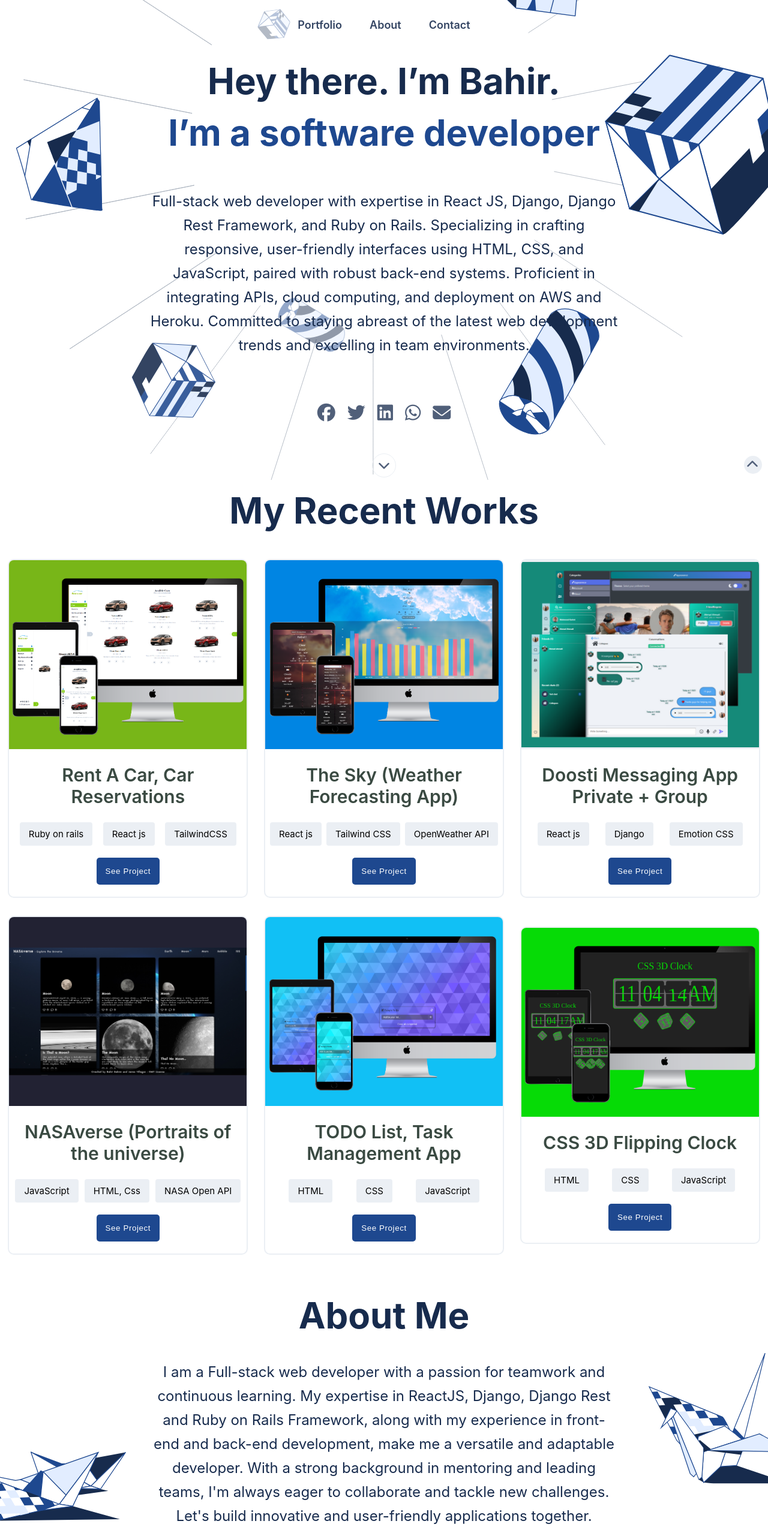
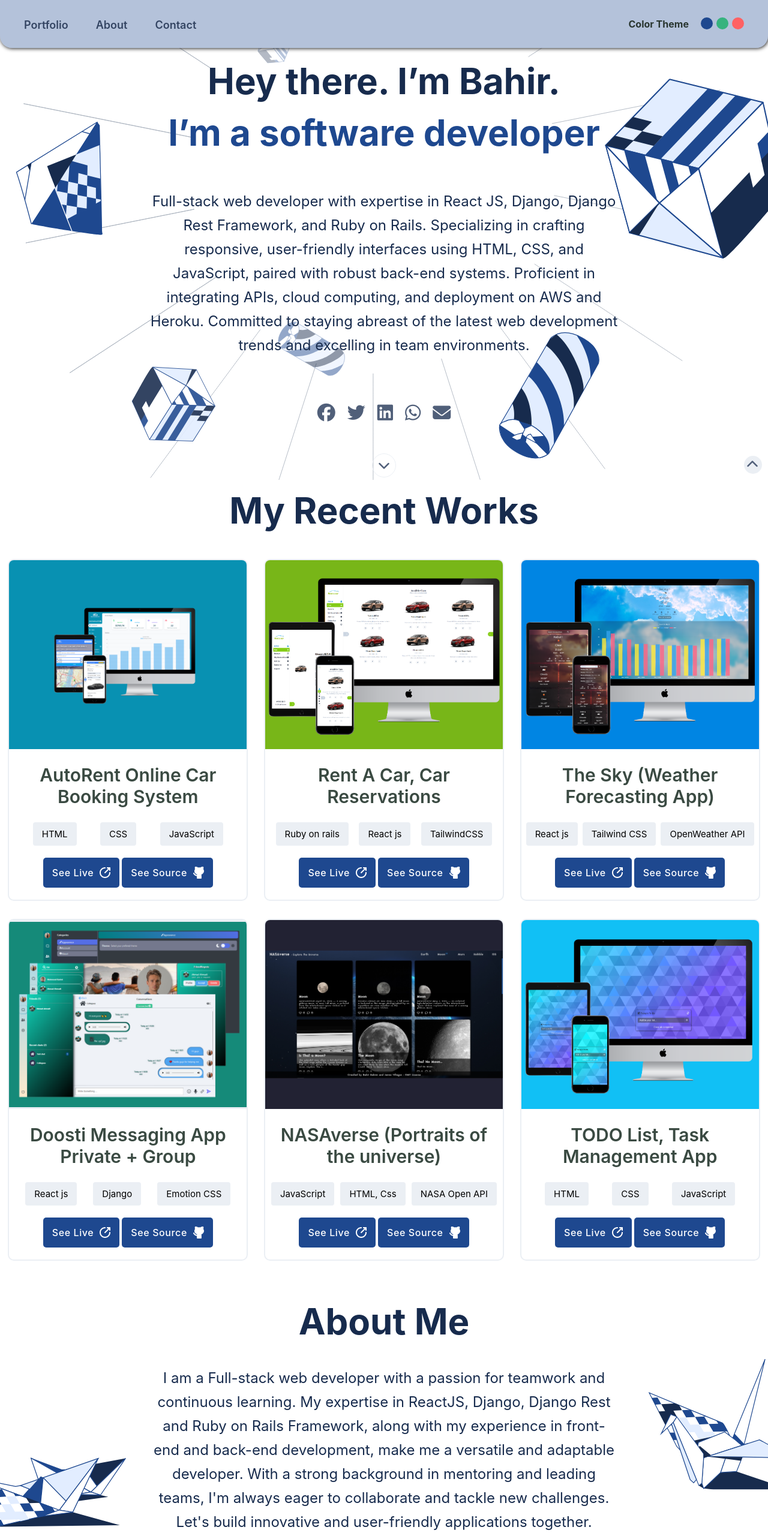
Before and after one commit to BahirHakimy/My-Portfolio, a website: page index.html in a window 1280 px wide. Shown: the top 2561 px of the page at 60% size. Drawn offline with Linux system fonts and the light colour scheme.

Commit message:
Added changes

```diff
--- a/index.html
+++ b/index.html
@@ -14,6 +14,36 @@
   <body class="theme1">
     <div id="modal-container"></div>
     <div id="theme-panel" class="flex-center">
+      <a
+        href="#welcome"
+        id="back-to-top"
+        class="flex-center"
+        aria-label="back-to-top"
+        title="back to top"
+      >
+        <i class="fa-solid fa-chevron-up"></i
+      ></a>
+    </div>
+    <div id="container">
+      <header id="header">
+        <a href="#" id="logo">Welcome</a>
+        <nav id="hamburger">
+          <i id="hamburger-icon" class="fa-solid fa-bars"></i>
+        </nav>
+        <nav class="desktop-nav">
+          <a href="#welcome" onclick="hideMobileNav()" class="nav-item"
+            >Portfolio</a
+          >
+          <a href="#about-me" onclick="hideMobileNav()" class="nav-item"
+            >About</a
+          >
+          <a href="#contact-form" onclick="hideMobileNav()" class="nav-item"
+            >Contact</a
+          >
+        </nav>
+        <div id="color-theme-panel">
+          <p>Color Theme</p>
+          <div id="color-theme-selector">
             <button
               title="Select color-theme 1"
               id="theme1"
@@ -32,35 +62,10 @@
               class="theme-selector"
               onclick="setTheme('theme3')"
             ></button>
-      <a
-        href="#welcome"
-        id="back-to-top"
-        class="flex-center"
-        aria-label="back-to-top"
-        title="back to top"
-      >
-        <i class="fa-solid fa-chevron-up"></i
-      ></a>
           </div>
-    <div id="container">
+        </div>
+      </header>
       <main>
-        <header id="header">
-          <a href="#" id="logo">Welcome</a>
-          <nav id="hamburger">
-            <i id="hamburger-icon" class="fa-solid fa-bars"></i>
-          </nav>
-          <nav class="desktop-nav">
-            <a href="#welcome" onclick="hideMobileNav()" class="nav-item"
-              >Portfolio</a
-            >
-            <a href="#about-me" onclick="hideMobileNav()" class="nav-item"
-              >About</a
-            >
-            <a href="#contact-form" onclick="hideMobileNav()" class="nav-item"
-              >Contact</a
-            >
-          </nav>
-        </header>
         <section id="welcome">
           <h1 id="welcome-heading" class="heading">
             <span class="text-secondary" id="greeting-caption"
@@ -82,6 +87,7 @@
             <li class="social-icon">
               <a
                 aria-label="facebook"
+                target="_blank"
                 href="https://www.facebook.com/profile.php?id=100004886324671"
                 class="facebook"
               >
@@ -91,6 +97,7 @@
             <li class="social-icon">
               <a
                 aria-label="twitter"
+                target="_blank"
                 href="https://twitter.com/bahir_hakimi_"
                 class="twitter"
               >
@@ -100,6 +107,7 @@
             <li class="social-icon">
               <a
                 aria-label="linkedin"
+                target="_blank"
                 href="https://linkedin.com/in/bahir-hakimi"
                 class="linkedin"
               >
@@ -114,6 +122,7 @@
             <li class="social-icon">
               <a
                 aria-label="gmail"
+                target="_blank"
                 href="mailto:bahirhakimy2020@gmail.com"
                 class="gmail"
               >
@@ -140,6 +149,37 @@
           <div id="indicator"></div>
         </div>
         <div class="project-card flex-center">
+          <div class="image-placeholder" style="background-color: #0891b2">
+            <img
+              width="100%"
+              src="./assets/images/autorent-mobile.png"
+              alt="app-preview"
+            />
+          </div>
+          <h2 class="project-title">AutoRent Online Car Booking System</h2>
+          <ul class="languages">
+            <li class="language-tags">HTML</li>
+            <li class="language-tags">CSS</li>
+            <li class="language-tags">JavaScript</li>
+          </ul>
+          <div id="project-buttons-container">
+            <a
+              target="_blank"
+              href="https://autorent-rentals.onrender.com/"
+              class="modal-button"
+            >
+              See Live <img src="./assets/icons/see-live.svg" alt="icon" />
+            </a>
+            <a
+              target="_blank"
+              href="https://github.com/BahirHakimy/autorent"
+              class="modal-button"
+            >
+              See Source <img src="./assets/icons/githubWhite.svg" alt="icon" />
+            </a>
+          </div>
+        </div>
+        <div class="project-card flex-center">
           <div class="image-placeholder" style="background-color: #78b618">
             <img
               width="100%"
@@ -153,7 +193,22 @@
             <li class="language-tags">React js</li>
             <li class="language-tags">TailwindCSS</li>
           </ul>
-          <button class="button project-btn">See Project</button>
+          <div id="project-buttons-container">
+            <a
+              target="_blank"
+              href="https://rent-a-car-lmhu.onrender.com/"
+              class="modal-button"
+            >
+              See Live <img src="./assets/icons/see-live.svg" alt="icon" />
+            </a>
+            <a
+              target="_blank"
+              href="https://github.com/BahirHakimy/rent-a-car"
+              class="modal-button"
+            >
+              See Source <img src="./assets/icons/githubWhite.svg" alt="icon" />
+            </a>
+          </div>
         </div>
         <div class="project-card flex-center">
           <div class="image-placeholder" style="background-color: #0085e3">
@@ -169,7 +224,22 @@
             <li class="language-tags">Tailwind CSS</li>
             <li class="language-tags">OpenWeather API</li>
           </ul>
-          <button class="button project-btn">See Project</button>
+          <div id="project-buttons-container">
+            <a
+              target="_blank"
+              href="https://the-sky.onrender.com/"
+              class="modal-button"
+            >
+              See Live <img src="./assets/icons/see-live.svg" alt="icon" />
+            </a>
+            <a
+              target="_blank"
+              href="https://github.com/BahirHakimy/the-sky"
+              class="modal-button"
+            >
+              See Source <img src="./assets/icons/githubWhite.svg" alt="icon" />
+            </a>
+          </div>
         </div>
         <div class="project-card flex-center">
           <div class="image-placeholder">
@@ -185,7 +255,22 @@
             <li class="language-tags">Django</li>
             <li class="language-tags">Emotion CSS</li>
           </ul>
-          <button class="button project-btn">See Project</button>
+          <div id="project-buttons-container">
+            <a
+              target="_blank"
+              href="https://doostiapp.onrender.com/"
+              class="modal-button"
+            >
+              See Live <img src="./assets/icons/see-live.svg" alt="icon" />
+            </a>
+            <a
+              target="_blank"
+              href="https://doostiapp.onrender.com/"
+              class="modal-button"
+            >
+              See Source <img src="./assets/icons/githubWhite.svg" alt="icon" />
+            </a>
+          </div>
         </div>
         <div class="project-card flex-center">
           <div class="image-placeholder" style="background-color: #223">
@@ -201,7 +286,22 @@
             <li class="language-tags">HTML, Css</li>
             <li class="language-tags">NASA Open API</li>
           </ul>
-          <button class="button project-btn">See Project</button>
+          <div id="project-buttons-container">
+            <a
+              target="_blank"
+              href="https://jaimevillegas.github.io/Module-2-Capstone-Project/"
+              class="modal-button"
+            >
+              See Live <img src="./assets/icons/see-live.svg" alt="icon" />
+            </a>
+            <a
+              target="_blank"
+              href="https://github.com/jaimevillegas/Module-2-Capstone-Project/"
+              class="modal-button"
+            >
+              See Source <img src="./assets/icons/githubWhite.svg" alt="icon" />
+            </a>
+          </div>
         </div>
         <div class="project-card flex-center">
           <div class="image-placeholder" style="background-color: #11c0f5">
@@ -217,23 +317,22 @@
             <li class="language-tags">CSS</li>
             <li class="language-tags">JavaScript</li>
           </ul>
-          <button class="button project-btn">See Project</button>
+          <div id="project-buttons-container">
+            <a
+              target="_blank"
+              href="https://bahirhakimy.github.io/ToDo-List/"
+              class="modal-button"
+            >
+              See Live <img src="./assets/icons/see-live.svg" alt="icon" />
+            </a>
+            <a
+              target="_blank"
+              href="https://github.com/BahirHakimy/todo-list"
+              class="modal-button"
+            >
+              See Source <img src="./assets/icons/githubWhite.svg" alt="icon" />
+            </a>
           </div>
-        <div class="project-card flex-center">
-          <div class="image-placeholder" style="background-color: #06db06">
-            <img
-              width="100%"
-              src="./assets/images/3d-clock-mobile.png"
-              alt="app-preview"
-            />
-          </div>
-          <h2 class="project-title">CSS 3D Flipping Clock</h2>
-          <ul class="languages">
-            <li class="language-tags">HTML</li>
-            <li class="language-tags">CSS</li>
-            <li class="language-tags">JavaScript</li>
-          </ul>
-          <button class="button project-btn">See Project</button>
         </div>
       </section>
       <section id="about-me">
@@ -359,6 +458,7 @@
         <ul class="social-icons flex-center">
           <li class="social-icon">
             <a
+              target="_blank"
               aria-label="facebook link"
               href="https://www.facebook.com/profile.php?id=100004886324671"
               class="facebook"
@@ -368,6 +468,7 @@
           </li>
           <li class="social-icon">
             <a
+              target="_blank"
               aria-label="twitter link"
               href="https://twitter.com/bahir_hakimi_"
               class="twitter"
@@ -377,6 +478,7 @@
           </li>
           <li class="social-icon">
             <a
+              target="_blank"
               aria-label="linkedin link"
               href="https://linkedin.com/in/bahir-hakimi"
               class="linkedin"
@@ -386,6 +488,7 @@
           </li>
           <li class="social-icon">
             <a
+              target="_blank"
               aria-label="whatsapp link"
               href="tel:+93744570916"
               class="whatsapp"
@@ -395,6 +498,7 @@
           </li>
           <li class="social-icon">
             <a
+              target="_blank"
               aria-label="gmail link"
               href="mailto:bahirhakimy2020@gmail.com"
               class="gmail"
--- a/script.js
+++ b/script.js
@@ -21,6 +21,7 @@ const navItems = document.querySelectorAll('.nav-item');
 const logo = document.getElementById('logo');
 const modalContainer = document.getElementById('modal-container');
 const errorMessage = document.getElementById('error-message');
+const themePanel = document.getElementById('color-theme-panel');
 const nav = $('.desktop-nav');
 const form = $('form');
 
@@ -43,9 +44,13 @@ function showMobileNav() {
   navItems.forEach((item) => {
     item.classList.add('mobile-nav-item');
   });
+  themePanel.style.display = 'flex';
 }
 
 function hideMobileNav() {
+  if (document.body.clientWidth < 720) {
+    themePanel.style.display = 'none';
+  }
   header.classList.remove('mobile-header');
   hamburger.classList.remove('mobile-button');
   icon.className = 'fa-solid fa-bars';
@@ -66,9 +71,21 @@ hamburger.onclick = () => {
 
 const projects = [
   {
+    name: 'AutoRent Online Car Booking System',
+    description:
+      'I designed and developed an all-inclusive online car booking system using Django Rest Framework and React.js. This platform allows users to effortlessly rent cars, selecting pickup and drop-off points with integrated map functionalities. The system also features seamless Stripe payment integration for secure transactions. Complemented by an intuitive admin dashboard, this project exemplifies the synergy of technology and design for an efficient and visually appealing web application.',
+    tags: ['HTML', 'CSS', 'JavaScript'],
+    images: [
+      './assets/images/autorent-desktop.png',
+      './assets/images/autorent-mobile.png',
+    ],
+    sourceLink: 'https://github.com/BahirHakimy/autorent',
+    demoLink: 'https://autorent-rentals.onrender.com/',
+  },
+  {
     name: 'Rent-a-car (Car reservations)',
     description:
-      "A beautifull web app created using Ruby on Rails, React js, TailwindCSS and PostgreSQL where users can rent cars. It has a beautifull and responsive UI and also ability to add new cars or remove existent one's",
+      "A beautiful web app created using Ruby on Rails, React js, TailwindCSS and PostgreSQL where users can rent cars. It has a beautiful and responsive UI and also ability to add new cars or remove existent one's",
     tags: [
       'Ruby on rails',
       'React js',
@@ -86,7 +103,7 @@ const projects = [
   {
     name: 'The Sky (Weather App)',
     description:
-      'A beautifully made weather app that shows the weather condition based on the users location, it uses Open Weather api to fetch weather data.',
+      'A beautifuly made weather app that shows the weather condition based on the users location, it uses Open Weather api to fetch weather data.',
     tags: ['React js', 'TailwindCSS', 'Redux js', 'OpenWeather API'],
     images: [
       './assets/images/the-sky-desktop.png',
@@ -137,18 +154,6 @@ const projects = [
     sourceLink: 'https://github.com/BahirHakimy/todo-list',
     demoLink: 'https://bahirhakimy.github.io/ToDo-List/',
   },
-  {
-    name: 'CSS 3D Flipping Clock',
-    description:
-      'Simple flipping clock made with HTML/CSS/JS, in this project I have used CSS 3D features to build a beautiful flipping clock.',
-    tags: ['HTML', 'CSS', 'JavaScript'],
-    images: [
-      './assets/images/3d-clock-desktop.png',
-      './assets/background/3d-clock-mobile.png',
-    ],
-    sourceLink: 'https://github.com/BahirHakimy/3d-clock',
-    demoLink: 'https://bahirhakimy.github.io/3D-Clock/',
-  },
 ];
 
 function createModel(project) {
@@ -178,10 +183,10 @@ function createModel(project) {
      ${project.description}
     </p>
     <div id='modal-buttons-container'>
-      <a href='${project.demoLink}' class='modal-button'>
+      <a target='_blank' href='${project.demoLink}' class='modal-button'>
         See Live <img src='./assets/icons/see-live.svg' alt='icon' />
       </a>
-      <a href='${project.sourceLink}' class='modal-button'>
+      <a target='_blank' href='${project.sourceLink}' class='modal-button'>
         See Source <img src='./assets/icons/githubWhite.svg' alt='icon' />
       </a>
     </div>`;
@@ -191,7 +196,7 @@ function createModel(project) {
 function hideModel() {
   modalContainer.style.display = 'none';
   modalContainer.innerHTML = '';
-  $('#container').style.overflow = 'auto';
+  $('#container').style.overflow = 'visible';
 }
 
 function showModel(index = 0) {
@@ -202,9 +207,15 @@ function showModel(index = 0) {
   $('#container').style.overflow = 'hidden';
 }
 
-document.querySelectorAll('.project-btn').forEach((btn, index) => {
+document.querySelectorAll('.project-card').forEach((btn, index) => {
   btn.onclick = () => {
     showModel(index);
+  };
+});
+
+document.querySelectorAll('.modal-button').forEach((btn) => {
+  btn.onclick = (ev) => {
+    ev.stopPropagation();
   };
 });
 
--- a/style.css
+++ b/style.css
@@ -18,6 +18,7 @@
   --glass: #c1c7d0;
   --gray: #505f79;
   --primary: #1e488f;
+  --primary-glass: #1e488f55;
   --light: #e2edff;
   --light-gray: #dfe1e6;
   --light-green: #60c095;
@@ -49,6 +50,7 @@
 
 body.theme2 {
   --primary: #28865f;
+  --primary-glass: #28865f55;
   --light: #c5e9da;
   --smoke: #ebf0ee;
   --bg-header-mobile: url('./assets/background/header.svg');
@@ -61,6 +63,7 @@ body.theme2 {
 
 body.theme3 {
   --primary: #ff6163;
+  --primary-glass: #ff616355;
   --light: #ffe7e8;
   --smoke: #f9eaea;
   --bg-header-mobile: url('./assets/background/headert3.svg');
@@ -89,6 +92,10 @@ body {
   position: relative;
   font-family: 'Inter', sans-serif;
   margin: auto;
+}
+
+#container {
+  position: relative;
 }
 
 #modal-container {
@@ -190,36 +197,24 @@ body {
   background-color: var(--smoke);
   padding: 0.3rem;
   border-radius: 1rem;
-  transition: width 0.5s ease-in-out;
   overflow: hidden;
 }
 
 .theme-selector {
   border: none;
-  width: 0;
-  height: 0;
+  width: 1rem;
+  height: 1rem;
   border-radius: 50%;
   cursor: pointer;
-  display: none;
   transition: all 0.5s;
 }
 
-#theme-panel:hover {
-  width: 7rem;
-}
-
-#theme-panel:hover > button {
-  display: block;
-  width: 1.5rem;
-  height: 1.5rem;
-}
-
 #theme1 {
-  background-color: #36b37e;
+  background-color: #1e488f;
 }
 
 #theme2 {
-  background-color: #1e488f;
+  background-color: #36b37e;
 }
 
 #theme3 {
@@ -244,8 +239,19 @@ body {
   border-radius: 50%;
 }
 
-header {
-  position: fixed;
+#color-theme-panel {
+  display: none;
+  align-items: center;
+}
+
+#color-theme-panel > p {
+  padding-right: 1rem;
+  font-size: medium;
+  font-weight: bold;
+}
+
+#header {
+  position: sticky;
   top: 0;
   display: flex;
   justify-content: space-between;
@@ -256,6 +262,11 @@ header {
   font-weight: 600;
   line-height: 3rem;
   width: 100%;
+  background: var(--primary-glass);
+  border-bottom-right-radius: 1rem;
+  border-bottom-left-radius: 1rem;
+  backdrop-filter: blur(0.5rem);
+  box-shadow: 0.05rem 0.05rem 0.3rem #222;
 }
 
 .mobile-header {
@@ -283,6 +294,8 @@ header {
   flex-direction: column;
   justify-content: flex-start;
   align-items: flex-start;
+  height: 100%;
+  width: 100%;
 }
 
 .nav-item {
@@ -358,6 +371,12 @@ a {
   font-size: 1.5rem;
 }
 
+.social-icon:hover {
+  transform: scale(1.5);
+  filter: drop-shadow(0.1rem 0.1rem 0.3rem var(--primary-glass));
+  transition: transform 0.3s;
+}
+
 .facebook:hover {
   color: var(--facebook);
 }
@@ -410,13 +429,28 @@ a {
   background-color: var(--primary);
 }
 
+#project-buttons-container {
+  width: 100%;
+  display: flex;
+  justify-content: center;
+  align-items: center;
+  padding: 1rem 2rem;
+}
+
 .project-card {
+  cursor: pointer;
   flex-direction: column;
   border-radius: 0.5rem;
   overflow: hidden;
   margin: auto 0.1rem;
   border: 2px solid var(--smoke);
   width: 20rem;
+}
+
+.project-card:hover {
+  transform: scale(1.05);
+  transition: transform 0.5s;
+  box-shadow: 0.1rem 0.1rem 0.3rem var(--dark);
 }
 
 .image-placeholder {
@@ -601,6 +635,8 @@ footer {
 /* Small devices (portrait tablets and large phones, 600px and up) */
 @media only screen and (min-width: 600px) {
   .model-button {
+    position: relative;
+    z-index: 1000;
     font-size: 1rem;
     margin: 0 0.5rem;
   }
@@ -616,6 +652,12 @@ footer {
 
 /* Medium devices (landscape tablets, 768px and up) */
 @media only screen and (min-width: 768px) {
+  #color-theme-panel {
+    display: flex;
+    position: absolute;
+    right: 2rem;
+  }
+
   #modal {
     padding-top: 4rem;
     margin: 2.25rem 2rem;
```
Also changed, not shown: assets/images/autorent-desktop.png (added), assets/images/autorent-mobile.png (added). Lines whose indentation alone changed are shown as unchanged.
